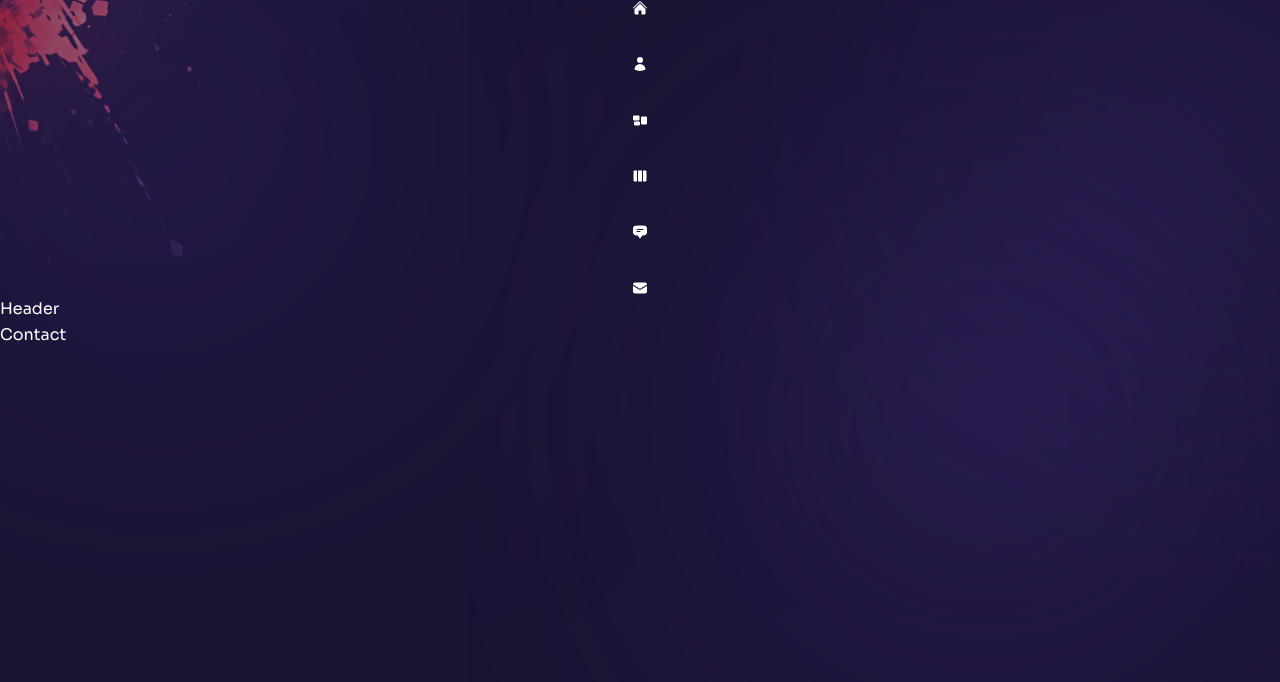
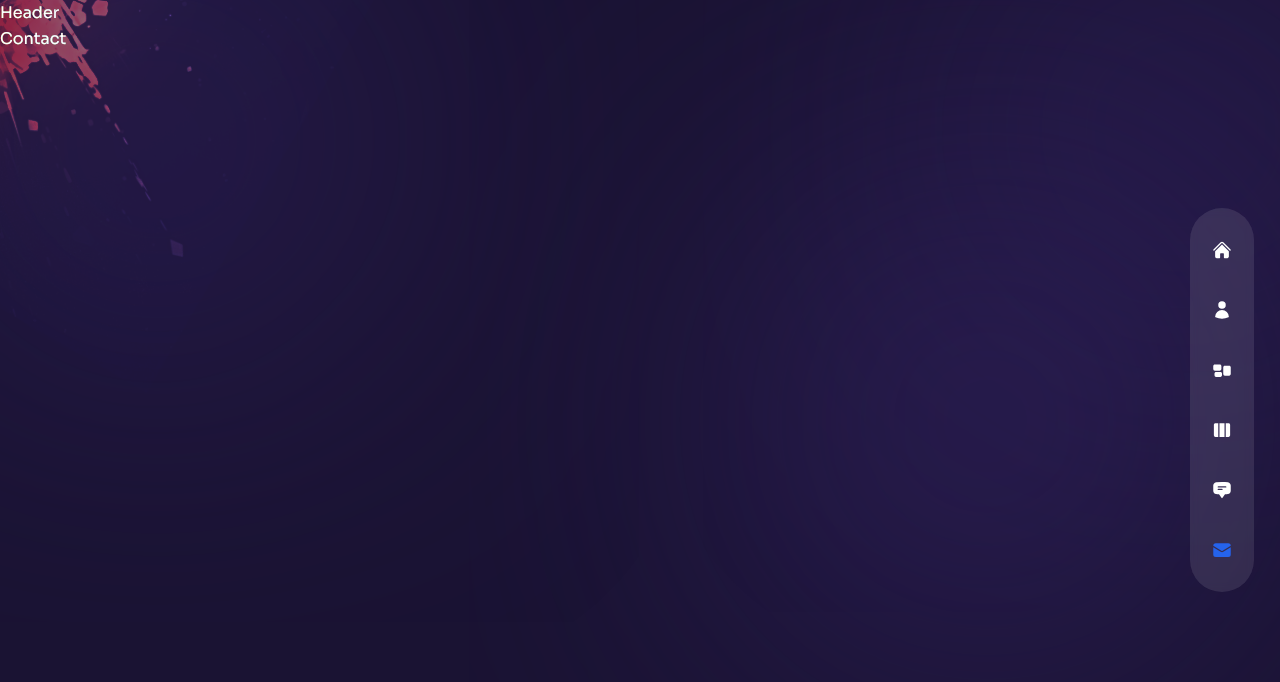
Before and after one commit to Tadeosoto/portafolio, a Next.js app: page /contact in a window 1280 px wide. Shown: the top 682 px of the page. Built offline with nearby package versions, Linux system fonts and the light colour scheme.

Commit message:
navbar
completado los estilos y routing

```diff
--- a/components/Nav.js
+++ b/components/Nav.js
@@ -38,11 +38,33 @@
   const router = useRouter();
   const pathname = router.pathname;
   return (
-    <nav>
+    <nav className="flex flex-col items-center xl:justify-center gap-y-4 fixed h-max bottom-0 mt-auto xl:right-[2%] z-50 top-0 w-full xl:w-16 xl:max-w-md xl:h-screen">
       {/* inner */}
-      <div className="flex w-full xl:flex-col items-center justify-between xl:justify-center gap-y-10">
+      <div className="flex w-full xl:flex-col items-center justify-between xl:justify-center gap-y-10 px-4 md:px-40 xl:px-0  h-[80px]  xl:h-max py-8 bg-white/10 backdrop-blur-sm text-3xl xl:text-xl xl:rounded-full">
         {navData.map((link, index) => {
-          return <Link href={link.path}>{link.icon}</Link>;
+          return (
+            <Link
+              className={`${
+                link.path === pathname && "text-blue-600"
+              } relative flex items-center group hover:text-blue-600 transition-all duration-300`}
+              href={link.path}
+              key={index}
+            >
+              {/* tooltip */}
+              <div className="absolute pr-14 right-0 hidden xl:group-hover:flex">
+                <div className="bg-white relative flex text-primary items-center p-[6px] rounded-[3px]">
+                  <div className="text-[12px] leading-none font-semibold capitalize">
+                    {link.name}
+                  </div>
+
+                  {/* triangulo */}
+                  <div className="border-solid border-l-white border-l-8 border-y-transparent border-y-[6px] border-r-0 absolute -right-2"></div>
+                </div>
+              </div>
+              {/*icons  */}
+              <div>{link.icon}</div>
+            </Link>
+          );
         })}
       </div>
     </nav>
```
